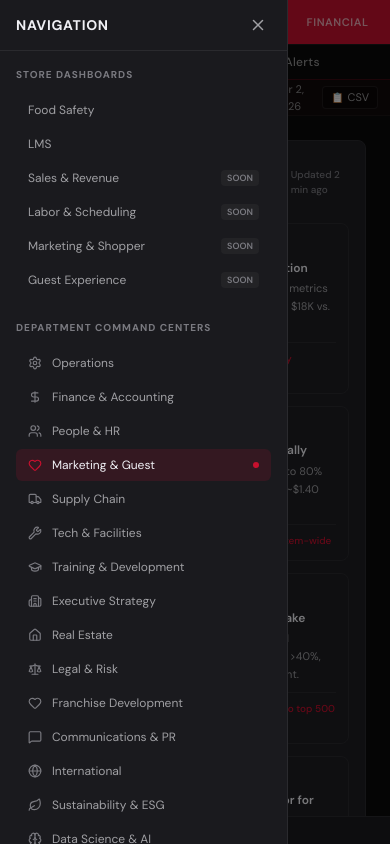
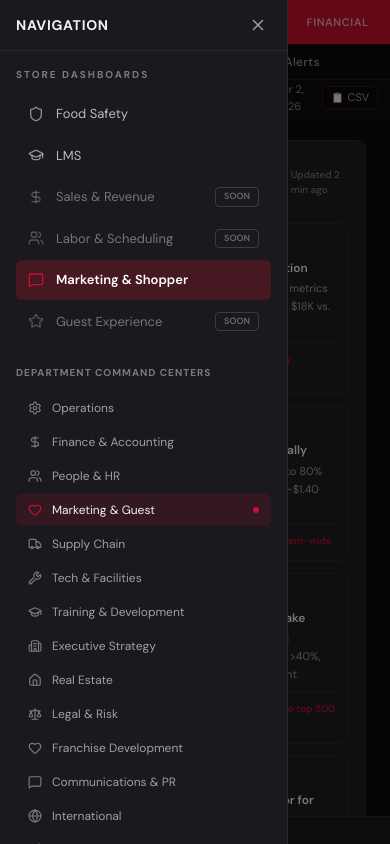
Before and after one commit to fittysixer/marketing-command-center, a React (Vite) app: page / in a window 390 px wide. Both pictures are taken after a click on the button 29 px from the left and 22 px from the top of the page. Shown: the top 844 px of the page. Built offline with nearby package versions, Linux system fonts and the light colour scheme; the HTML template or start-up script is replaced by a standard one.

Commit message:
Match hamburger menu to Brand Hub sidebar

```diff
--- a/src/components/Sidebar.tsx
+++ b/src/components/Sidebar.tsx
@@ -1,5 +1,5 @@
 import { useState } from 'react'
-import { X, Home, BarChart3, DollarSign, Users, Settings, Shield, Truck, Wrench, GraduationCap, Globe, Leaf, Brain, Building2, Scale, MessageSquare, Heart, ChefHat } from 'lucide-react'
+import { X, Home, BarChart3, DollarSign, Users, Settings, Shield, Truck, Wrench, GraduationCap, Globe, Leaf, Brain, Building2, Scale, MessageSquare, Heart, ChefHat, Star } from 'lucide-react'
 
 const departments = [
   { name: 'Operations', icon: Settings },
@@ -19,13 +19,13 @@ const departments = [
   { name: 'Data Science & AI', icon: Brain },
 ]
 
-const storeDashboards = [
-  { name: 'Food Safety', active: false },
-  { name: 'LMS', active: false },
-  { name: 'Sales & Revenue', soon: true },
-  { name: 'Labor & Scheduling', soon: true },
-  { name: 'Marketing & Shopper', soon: true },
-  { name: 'Guest Experience', soon: true },
+const storeDashboards: { name: string; icon: any; active?: boolean; soon?: boolean; href?: string }[] = [
+  { name: 'Food Safety', icon: Shield, href: 'https://fsagent-modular.vercel.app/' },
+  { name: 'LMS', icon: GraduationCap, href: '#' },
+  { name: 'Sales & Revenue', icon: DollarSign, soon: true },
+  { name: 'Labor & Scheduling', icon: Users, soon: true },
+  { name: 'Marketing & Shopper', icon: MessageSquare, active: true },
+  { name: 'Guest Experience', icon: Star, soon: true },
 ]
 
 export function HamburgerMenu({ open, onClose }: { open: boolean; onClose: () => void }) {
@@ -51,16 +51,29 @@ export function HamburgerMenu({ open, onClose }: { open: boolean; onClose: () =>
           </button>
         </div>
 
-        {/* Store Dashboards */}
+        {/* Store Dashboards — matches Brand Hub sidebar exactly */}
         <div className="px-4 pt-4 pb-2">
-          <h3 className="text-[10px] font-bold uppercase tracking-widest mb-3" style={{ color: '#7a7a80' }}>Store Dashboards</h3>
+          <h3 className="text-[10px] font-bold uppercase tracking-widest mb-3" style={{ color: '#7a7a80', letterSpacing: '2px' }}>Store Dashboards</h3>
           <div className="space-y-0.5">
-            {storeDashboards.map((d) => (
-              <a key={d.name} href={d.name === 'Food Safety' ? 'https://fsagent-modular.vercel.app/' : '#'} className="flex items-center justify-between px-3 py-2 rounded-md text-xs transition-colors hover:bg-white/5" style={{ color: d.active ? '#c8102e' : '#a0a0a4' }}>
-                <span>{d.name}</span>
-                {d.soon && <span className="text-[9px] px-1.5 py-0.5 rounded font-semibold" style={{ background: '#232326', color: '#7a7a80' }}>SOON</span>}
-              </a>
-            ))}
+            {storeDashboards.map((d) => {
+              const Icon = d.icon
+              return (
+                <a
+                  key={d.name}
+                  href={d.href || '#'}
+                  className="flex items-center gap-3 px-3 py-2.5 rounded-md text-[13px] transition-colors hover:bg-white/5"
+                  style={{
+                    color: d.active ? '#fff' : d.soon ? 'rgba(255,255,255,0.4)' : 'rgba(255,255,255,0.7)',
+                    background: d.active ? 'rgba(200, 16, 46, 0.25)' : 'transparent',
+                    fontWeight: d.active ? 600 : 400,
+                  }}
+                >
+                  <Icon size={16} style={{ color: d.active ? '#c8102e' : d.soon ? 'rgba(255,255,255,0.25)' : 'rgba(255,255,255,0.5)' }} />
+                  <span className="flex-1">{d.name}</span>
+                  {d.soon && <span className="text-[9px] px-2 py-0.5 rounded font-semibold" style={{ border: '1px solid rgba(255,255,255,0.15)', color: 'rgba(255,255,255,0.35)' }}>SOON</span>}
+                </a>
+              )
+            })}
           </div>
         </div>
 
```
